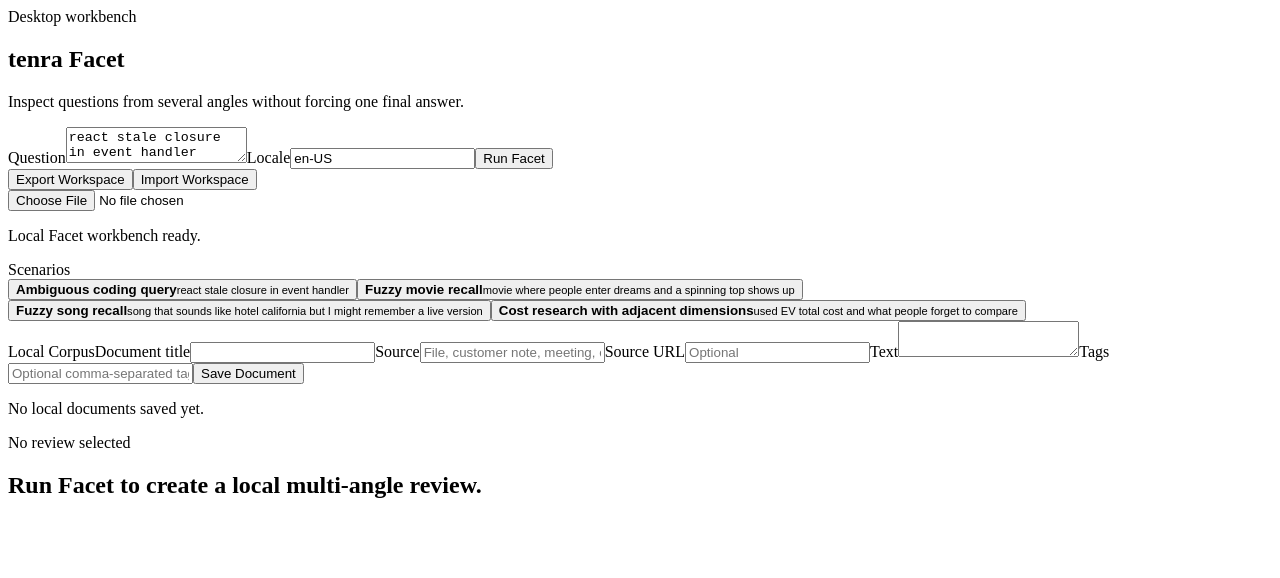
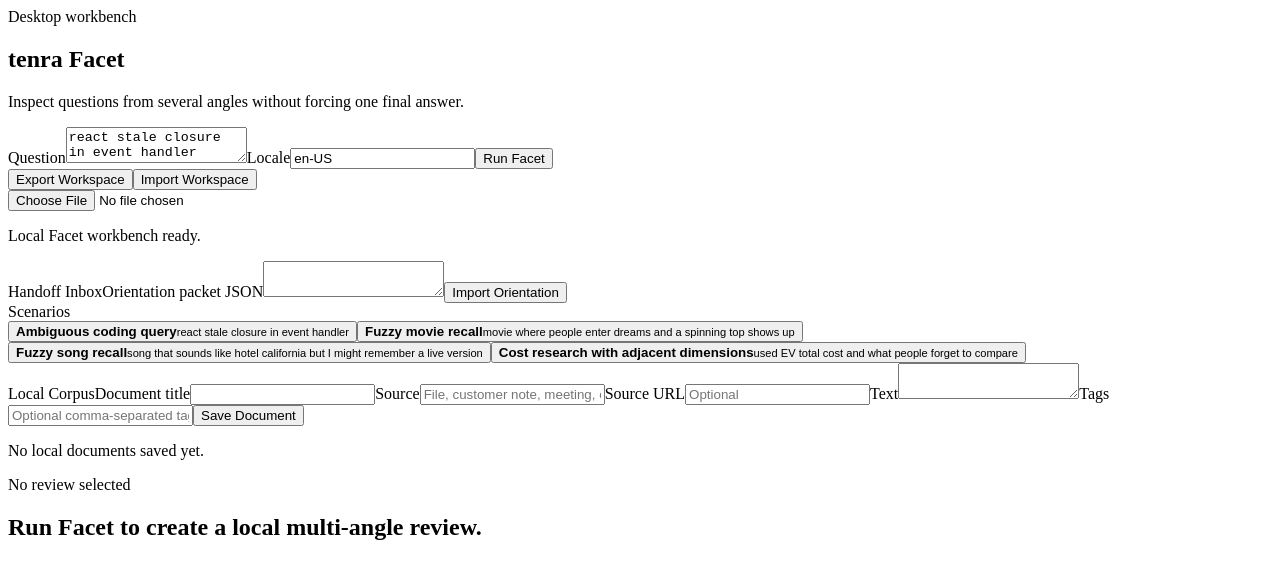
Before and after one commit to jmars319/tenra-Facet, a React (Vite) app in the folder apps/desktopapp/: page / in a window 1280 px wide. Shown: the top 578 px of the page. Built offline with nearby package versions, Linux system fonts and the light colour scheme; the HTML template or start-up script is replaced by a standard one.

Commit message:
Add suite handoff surfaces

```diff
--- a/apps/desktopapp/package.json
+++ b/apps/desktopapp/package.json
@@ -18,6 +18,7 @@
     "@facet/reframing": "workspace:*",
     "@facet/search-providers": "workspace:*",
     "@facet/ui": "workspace:*",
+    "@facet/validation": "workspace:*",
     "@tauri-apps/api": "^2.11.0",
     "react": "^19.2.4",
     "react-dom": "^19.2.4"
--- a/apps/desktopapp/src/App.tsx
+++ b/apps/desktopapp/src/App.tsx
@@ -1,10 +1,11 @@
 import { useEffect, useMemo, useRef, useState } from "react";
 import type { ChangeEvent } from "react";
-import type { FacetSearchResponse } from "@facet/api-contracts";
+import type { FacetOrientationPacket, FacetSearchResponse } from "@facet/api-contracts";
 import { APP_NAME } from "@facet/config";
 import type { SearchQuery, SearchResult } from "@facet/domain";
 import { orientWithMockLayer } from "@facet/reframing";
 import { listMockSearchScenarios, searchMockResults } from "@facet/search-providers";
+import { parseFacetOrientationPacket } from "@facet/validation";
 import { readDesktopStore, readLegacyLocalStorage, writeDesktopStore } from "./lib/desktopStore";
 
 type LocalCorpusDocument = {
@@ -299,6 +300,8 @@ export default function App() {
   const [documentSourceUrl, setDocumentSourceUrl] = useState("");
   const [documentBody, setDocumentBody] = useState("");
   const [documentTags, setDocumentTags] = useState("");
+  const [handoffJson, setHandoffJson] = useState("");
+  const [importedHandoff, setImportedHandoff] = useState<FacetOrientationPacket | null>(null);
   const [activeId, setActiveId] = useState(savedRuns[0]?.id ?? "");
   const [notice, setNotice] = useState("Local Facet workbench ready.");
   const [isRunning, setIsRunning] = useState(false);
@@ -523,6 +526,34 @@ export default function App() {
     }
   };
 
+  const importOrientationPacket = () => {
+    if (!handoffJson.trim()) {
+      setNotice("Paste a Facet orientation packet before importing.");
+      return;
+    }
+
+    try {
+      const packet = parseFacetOrientationPacket(JSON.parse(handoffJson));
+      const nextLocale = packet.query.locale ?? locale;
+      const saved: SavedRun = {
+        id: createId(),
+        locale: nextLocale,
+        queryText: packet.query.text,
+        result: packet.response,
+      };
+
+      setSavedRuns((current) => [saved, ...current]);
+      setActiveId(saved.id);
+      setQueryText(packet.query.text);
+      setLocale(nextLocale);
+      setImportedHandoff(packet);
+      setNotice(`Imported ${packet.schema} for ${packet.handoff.recommendedNextApp}.`);
+    } catch (error) {
+      setImportedHandoff(null);
+      setNotice(error instanceof Error ? error.message : "Facet handoff import failed.");
+    }
+  };
+
   return (
     <main className="facet-shell">
       <aside className="facet-sidebar">
@@ -565,6 +596,23 @@ export default function App() {
           <p className="notice" role="status">
             {notice}
           </p>
+        </section>
+
+        <section className="query-panel" aria-label="Facet handoff inbox">
+          <span className="eyebrow">Handoff Inbox</span>
+          <label>
+            Orientation packet JSON
+            <textarea value={handoffJson} onChange={(event) => setHandoffJson(event.target.value)} />
+          </label>
+          <button type="button" onClick={importOrientationPacket}>
+            Import Orientation
+          </button>
+          {importedHandoff ? (
+            <p className="notice">
+              {importedHandoff.sourceApp} / {importedHandoff.handoff.recommendedNextApp} /{" "}
+              {importedHandoff.response.search.results.length} result(s)
+            </p>
+          ) : null}
         </section>
 
         <section className="scenario-panel" aria-label="Example scenarios">
--- a/packages/validation/src/index.ts
+++ b/packages/validation/src/index.ts
@@ -1,4 +1,5 @@
 import { z } from "zod";
+import type { FacetOrientationPacket } from "@facet/api-contracts";
 
 export const facetIdSchema = z.string().min(1);
 export const timestampSchema = z.string().min(1);
@@ -107,5 +108,5 @@ export const facetOrientationPacketSchema = z.object({
   })
 });
 
-export const parseFacetOrientationPacket = (input: unknown) =>
-  facetOrientationPacketSchema.parse(input);
+export const parseFacetOrientationPacket = (input: unknown): FacetOrientationPacket =>
+  facetOrientationPacketSchema.parse(input) as FacetOrientationPacket;
```
Also changed, not shown: 2 other files (tests, documents, lock files or other folders).
